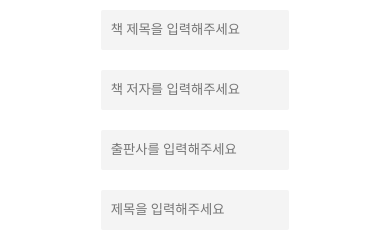
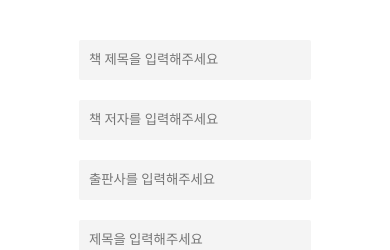
Before and after one commit to codestates-seb/seb41_main_015, a React (Create React App) app in the folder client/: page /rateAdd in a window 390 px wide. Shown: the part 438-688 px from the top of the page. Built offline with nearby package versions, Linux system fonts and the light colour scheme.

Commit message:
design/fe/rateAdd: 반응형 레이아웃 구성

```diff
--- a/client/src/page/RateAdd.js
+++ b/client/src/page/RateAdd.js
@@ -1,4 +1,6 @@
+import { useState } from 'react';
 import styled from 'styled-components';
+import BookAddModal from '../components/BookAddModal';
 
 const StyledForm = styled.div`
   margin: 0px 190px;
@@ -9,20 +11,21 @@ const StyledForm = styled.div`
     border-bottom: 1px solid #acacac;
   }
 
-  @media screen and (max-width: 1360px) {
+  @media screen and (max-width: 1200px) {
     margin: 0px 50px;
   }
 `;
 
 const SInputContainer = styled.div`
   display: flex;
-  justify-content: space-between;
+  justify-content: space-around;
   margin: 30px 0px;
   font-size: 13px;
-  @media screen and (max-width: 930px) {
+  @media screen and (max-width: 1200px) {
     display: flex;
     flex-direction: column;
     align-items: center;
+    gap: 30px;
     margin: 0;
   }
 `;
@@ -60,6 +63,9 @@ const SInputs = styled.div`
       border-bottom: 2px solid #4f4f4f;
     }
   }
+  @media screen and (max-width: 1200px) {
+    width: 80%;
+  }
   .content {
     height: 220px;
     border: none;
@@ -95,6 +101,12 @@ const SButtonBox = styled.div`
 `;
 
 const RateAdd = () => {
+  const [isModalOpen, setIsModalOpen] = useState(false);
+
+  const handleCloseModal = () => {
+    setIsModalOpen(false);
+  };
+
   return (
     <StyledForm>
       <div className="title">
@@ -112,11 +124,32 @@ const RateAdd = () => {
           <div>그리고 별 다섯개..</div>
         </SImageContainer>
         <SInputs>
-          <input placeholder="책 제목을 입력해주세요" />
-          <input placeholder="책 저자를 입력해주세요" />
-          <input placeholder="출판사를 입력해주세요" />
+          <input
+            placeholder="책 제목을 입력해주세요"
+            onClick={() => setIsModalOpen(true)}
+            autoComplete="off"
+          />
+          <BookAddModal
+            isModalOpen={isModalOpen}
+            // onBookInfoChange={onBookInfoChange}
+            handleCloseModal={handleCloseModal}
+          />
+          <input
+            placeholder="책 저자를 입력해주세요"
+            disabled
+            autoComplete="off"
+          />
+          <input
+            placeholder="출판사를 입력해주세요"
+            disabled
+            autoComplete="off"
+          />
           <input placeholder="제목을 입력해주세요" />
-          <input placeholder="코멘트를 입력해주세요" className="content" />
+          <input
+            placeholder="코멘트를 입력해주세요"
+            className="content"
+            autoComplete="off"
+          />
         </SInputs>
       </SInputContainer>
       <SButtonBox>
```
